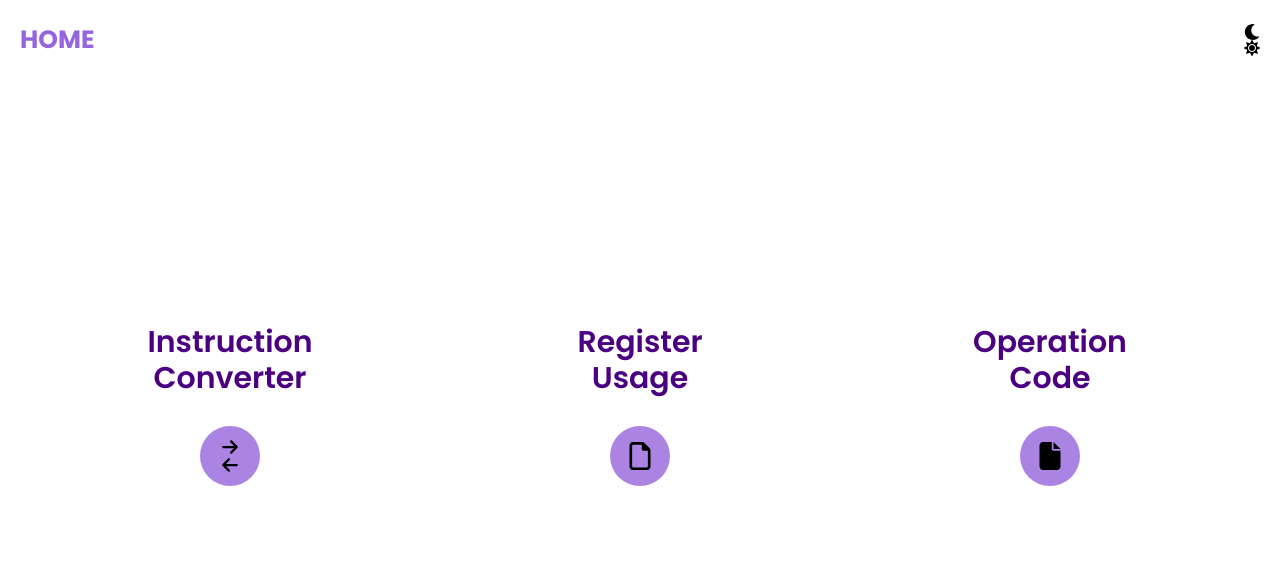
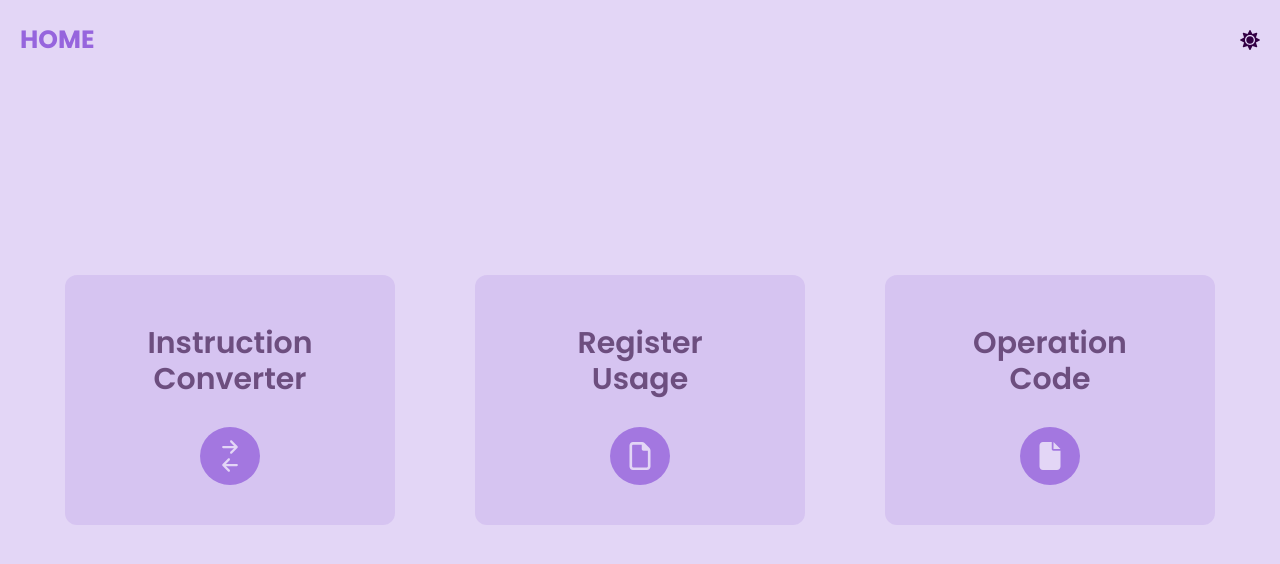
Before and after one commit to chihiro-203/mips-instruction-converter, a React (Vite) app in the folder frontend/converter/: page /home in a window 1280 px wide. Shown: the top 564 px of the page. Built offline with nearby package versions, Linux system fonts and the light colour scheme; a web font is replaced by a local one.

Commit message:
theme mode setup

```diff
--- a/frontend/converter/src/components/Theme.jsx
+++ b/frontend/converter/src/components/Theme.jsx
@@ -1,13 +1,59 @@
-import React from 'react'
+import React, { useEffect, useState } from "react";
 import { FaMoon, FaSun } from "react-icons/fa";
 
 const Theme = () => {
+  // Default to light mode
+  const [mode, setMode] = useState("light");
+
+  // Load the theme from localStorage
+  useEffect(() => {
+    const savedMode = localStorage.getItem("theme");
+    if (savedMode) {
+      setMode(savedMode);
+    }
+    document.body.className = mode;
+  }, [mode]);
+
+  // Toggle theme function
+  const toggleTheme = () => {
+    const newMode = mode === "light" ? "dark" : "light";
+    setMode(newMode);
+    localStorage.setItem("theme", newMode); // Save the theme to localStorage
+  };
+
+  // Apply the theme to the body
+  useEffect(() => {
+    document.body.className = mode;
+
+    const logoBoxs = document.querySelectorAll(".logo-box");
+    const logoTexts = document.querySelectorAll(".logo-text");
+    const cirBtns = document.querySelectorAll(".cir-btn");
+
+    logoBoxs.forEach(box => {
+      box.classList.remove("light", "dark");
+      box.classList.add(mode);
+    });
+
+    logoTexts.forEach(text => {
+      text.classList.remove("light", "dark");
+      text.classList.add(mode);
+    });
+
+    cirBtns.forEach(btn => {
+      btn.classList.remove("light", "dark");
+      btn.classList.add(mode);
+    });
+  }, [mode]);
+
   return (
-    <div>
-        <FaMoon />
-        <FaSun />
-    </div>
-  )
-}
+    <button onClick={toggleTheme}>
+      {mode === "dark" ? (
+        <FaMoon className="text-[#e3d6f6] text-xl" />
+      ) : (
+        <FaSun className="text-[#330044] text-xl" />
+      )}
+    </button>
+  );
+};
 
-export default Theme
+export default Theme;
--- a/frontend/converter/src/index.css
+++ b/frontend/converter/src/index.css
@@ -10,8 +10,19 @@
   }
 
   body {
+    background-color: transparent;
     overflow-x: hidden;
     overflow-y: hidden;
+    /* transition: background-color 0.5s ease-in-out, color 0.5s ease-in-out;  */
+  }
+
+  body.light{
+    background-color: #e3d6f6;
+    transition: background-color 0.5s ease-in-out, color 0.5s ease-in-out;
+  }
+  body.dark{
+    background-color: #330044;
+    transition: background-color 0.5s ease-in-out, color 0.5s ease-in-out;
   }
 }
 
@@ -25,6 +36,9 @@
   ::-webkit-scrollbar-thumb {
     @apply bg-[#b366ff] rounded-[10px] hover:bg-[#8d19ff];
   }
+  .transition{
+    transition: background-color 0.5s ease-in-out, color 0.5s ease-in-out;
+  }
 
   .nav,
   .navbar {
@@ -36,19 +50,40 @@
   .link.active{
     @apply text-[#5f3c91] underline;
   }
-
   .logo-box + .logo-box {
     @apply ml-20;
   }
+
   .logo-box {
-    @apply flex-1 h-[250px] text-center flex flex-col justify-center items-center font-semibold transition-all duration-[0.5s] ease-[ease] p-2.5 rounded-xl hover:shadow-[0px_4px_6px_#8a51ab,0px_-4px_6px_#8a51ab,4px_0px_6px_#8a51ab,-4px_0px_6px_#8a51ab];
+    @apply bg-transparent flex-1 h-[250px] text-center flex flex-col justify-center items-center font-semibold transition-all duration-[0.5s] ease-[ease] p-2.5 rounded-xl hover:shadow-[0px_4px_6px_#8a51ab,0px_-4px_6px_#8a51ab,4px_0px_6px_#8a51ab,-4px_0px_6px_#8a51ab];
   }
+  .logo-box.light{
+    @apply bg-[#d4c0f1cc];
+  }
+  .logo-box.dark{
+    @apply bg-[#26003399];
+  }
+
   .logo-text {
-    @apply text-3xl text-[#4b0082] mt-10 mb-2.5 mx-auto;
+    @apply text-3xl text-transparent mt-10 mb-2.5 mx-auto;
   }
+  .logo-text.light{
+    @apply text-[#26003399];
+  }
+  .logo-text.dark{
+    @apply text-[#d4c0f1cc];
+  }
+
   .cir-btn {
     @apply inline-flex flex-col justify-center items-center w-[60px] h-[60px] relative overflow-hidden cursor-pointer bg-[rgba(150,101,221,0.8)] mt-5 mb-[30px] mx-auto rounded-[50%] hover:bg-[rgba(95,60,145,1)];
   }
+  .cir-btn.light{
+    @apply text-[#e3d6f6];
+  }
+  .cir-btn.dark{
+    @apply text-[#330044];
+  }
+
   .converter-icon {
     @apply text-lg;
   }
--- a/frontend/converter/src/pages/Home.jsx
+++ b/frontend/converter/src/pages/Home.jsx
@@ -1,10 +1,15 @@
-import React from 'react'
+import React from "react";
 import { Link } from "react-router-dom";
 // import { FaLongArrowAltRight, FaLongArrowAltLeft } from "react-icons/fa";
-import { FaArrowLeft, FaArrowRight, FaFile, FaFileCode, FaRegFile, FaRegFileCode } from "react-icons/fa6";
-import HomeNavbar from '../components/HomeNavbar';
-
-
+import {
+  FaArrowLeft,
+  FaArrowRight,
+  FaFile,
+  FaFileCode,
+  FaRegFile,
+  FaRegFileCode,
+} from "react-icons/fa6";
+import HomeNavbar from "../components/HomeNavbar";
 
 const Home = () => {
   return (
@@ -12,34 +17,38 @@ const Home = () => {
       <HomeNavbar />
       <div className="flex items-center justify-center h-screen">
         <div className="flex justify-center items-center flex-1 max-w-[1150px] mx-[50px] my-0">
-                <div className="logo-box">
-                    <div className="logo-layer">
-                        <div className="logo-text">Instruction<br />Converter</div>
-                        <Link to="/search" className="cir-btn converter-icon">
-                        {/* <a href="#instructionConverter" className="cir-btn converter-icon" id="searching-open"> */}
+          <div className="logo-box transition">
+            <div className="logo-text transition">
+              Instruction
+              <br />
+              Converter
+            </div>
+            <Link to="/search" className="cir-btn converter-icon transition">
               <FaArrowRight />
               <FaArrowLeft />
               {/* <i className="fas fa-arrow-right bottom-icon"></i>
                             <i className="fas fa-arrow-left top-icon"></i> */}
             </Link>
           </div>
+          <div className="logo-box transition">
+            <div className="logo-text transition">
+              Register
+              <br />
+              Usage
             </div>
-                <div className="logo-box">
-                    <div className="logo-layer">
-                        <div className="logo-text">Register<br />Usage</div>
-                        <Link to="/register" className="cir-btn register-icon">
-                        {/* <a href="#registerUsage" className="cir-btn register-icon" id="register-btn"> */}
+            <Link to="/register" className="cir-btn register-icon transition">
               <FaRegFile />
               {/* <FaRegFileCode /> */}
               {/* <i className="fa-regular fa-file" id="register-icon"></i> */}
             </Link>
           </div>
+          <div className="logo-box transition">
+            <div className="logo-text transition">
+              Operation
+              <br />
+              Code
             </div>
-                <div className="logo-box">
-                    <div className="logo-layer">
-                        <div className="logo-text">Operation<br />Code</div>
-                        <Link to="/opcode" className="cir-btn opcodes-icon">
-                        {/* <a href="#opcodes" className="cir-btn opcodes-icon" id="opcode-btn"> */}
+            <Link to="/opcode" className="cir-btn opcodes-icon transition">
               <FaFile />
               {/* <FaFileCode /> */}
               {/* <i className="fa-solid fa-file" id="opcode-icon"></i> */}
@@ -48,8 +57,7 @@ const Home = () => {
         </div>
       </div>
     </div>
-    </div>
-  )
-}
+  );
+};
 
-export default Home
+export default Home;
```
Also changed, not shown: 1 other file (tests, documents, lock files or other folders). Lines whose indentation alone changed are shown as unchanged.
